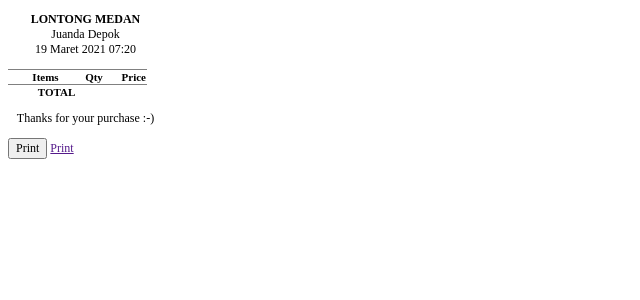
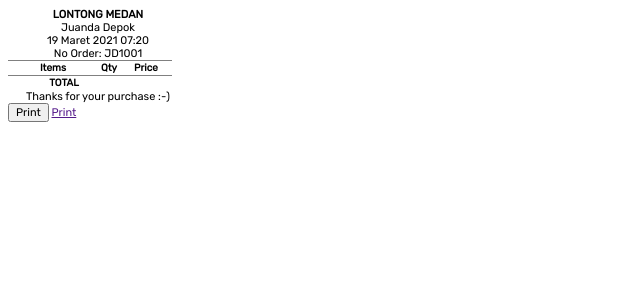
Before and after one commit to rumahaah/posq, a Django app: page /pos/cobaorder in a window 1280 px wide. Shown: the top 300 px of the page, without its empty margins (0-640 px from the left). Run offline with Django 3.2, Linux system fonts and the light colour scheme; data that the repository does not hold is empty.

Commit message:
sync with other endpoint

```diff
--- /dev/null
+++ b/pos/static/css/rubik.css
@@ -0,0 +1,40 @@
+/* cyrillic-ext */
+@font-face {
+  font-family: 'Rubik';
+  font-style: normal;
+  font-weight: 400;
+  src: url(../webfonts/iJWZBXyIfDnIV5PNhY1KTN7Z-Yh-B4iFWkU1Z4Y.woff2) format('woff2');
+  unicode-range: U+0460-052F, U+1C80-1C88, U+20B4, U+2DE0-2DFF, U+A640-A69F, U+FE2E-FE2F;
+}
+/* cyrillic */
+@font-face {
+  font-family: 'Rubik';
+  font-style: normal;
+  font-weight: 400;
+  src: url(../webfonts/iJWZBXyIfDnIV5PNhY1KTN7Z-Yh-B4iFU0U1Z4Y.woff2) format('woff2');
+  unicode-range: U+0400-045F, U+0490-0491, U+04B0-04B1, U+2116;
+}
+/* hebrew */
+@font-face {
+  font-family: 'Rubik';
+  font-style: normal;
+  font-weight: 400;
+  src: url(../webfonts/iJWZBXyIfDnIV5PNhY1KTN7Z-Yh-B4iFVUU1Z4Y.woff2) format('woff2');
+  unicode-range: U+0590-05FF, U+20AA, U+25CC, U+FB1D-FB4F;
+}
+/* latin-ext */
+@font-face {
+  font-family: 'Rubik';
+  font-style: normal;
+  font-weight: 400;
+  src: url(../webfonts/iJWZBXyIfDnIV5PNhY1KTN7Z-Yh-B4iFWUU1Z4Y.woff2) format('woff2');
+  unicode-range: U+0100-024F, U+0259, U+1E00-1EFF, U+2020, U+20A0-20AB, U+20AD-20CF, U+2113, U+2C60-2C7F, U+A720-A7FF;
+}
+/* latin */
+@font-face {
+  font-family: 'Rubik';
+  font-style: normal;
+  font-weight: 400;
+  src: url(../webfonts/iJWZBXyIfDnIV5PNhY1KTN7Z-Yh-B4iFV0U1.woff2) format('woff2');
+  unicode-range: U+0000-00FF, U+0131, U+0152-0153, U+02BB-02BC, U+02C6, U+02DA, U+02DC, U+2000-206F, U+2074, U+20AC, U+2122, U+2191, U+2193, U+2212, U+2215, U+FEFF, U+FFFD;
+}
--- a/pos/templates/receipttoprint.html
+++ b/pos/templates/receipttoprint.html
@@ -1,104 +1,57 @@
- {% load humanize %}{% load extratemplate %}<!DOCTYPE html>
+ {% load humanize %}{% load extratemplate %}{% load static %}<!DOCTYPE html>
  <html lang="en">
  <head>
   <meta charset="UTF-8">
   <meta name="viewport" content="width=device-width, initial-scale=1.0">
   <meta http-equiv="X-UA-Compatible" content="ie=edge">
-        <!-- <link rel="stylesheet" href="style.css"> -->
+  <link rel="stylesheet" type="text/css" href="{% static 'css/rubik.css' %}">
   <style type="text/css">
    * {
-               font-size: 12px;
-               /*font-family: Lucida Bright;*/
-               /*font-family: garamond;*/
-               /*font-family: georgia;*/
-               /*font-family: Helvetica;*/
-               /*font-family: Candara;*/
-               /*font-family: Calibri;*/
-               font-family: Perpetua;
-               /*font-family: Cambria;*/
-           }
-           td, th, tr, table {
-               border-top: 1px solid gray;
-               border-collapse: collapse;
-               font-size: 11px;
-           }
-           td.description, th.description {
-               width: 95px;
-               max-width: 95px;
-               text-transform: uppercase;
-           }
-           td.quantity, th.quantity {
-               width: 20px;
-               max-width: 20px;
-               word-break: break-all;
-           }
-           td.price, th.price {
-               width: 40px;
-               max-width: 40px;
-               word-break: break-all;
-               text-align: right;
-           }
-           .centered {
-               text-align: center;
-               align-content: center;
-           }
-           .ticket {
-               width: 155px;
-               max-width: 155px;
-           }
-           img {
-               max-width: inherit;
-               width: inherit;
-           }
-           @media print {
-               .hidden-print,
-               .hidden-print * {
-                   display: none !important;
-               }
-           }
+      font-size: 11px; font-family: 'Rubik'; }
+      td, th, tr, table { border-top: 1px solid gray; border-collapse: collapse; font-size: 10px; }
+      td.description, th.description { width: 110px; max-width: 110px; text-transform: uppercase; }
+      td.quantity, th.quantity { width: 20px; max-width: 20px; word-break: break-all; }
+      td.price, th.price { width: 50px; max-width: 50px; word-break: break-all; text-align: right; }
+      .centered { text-align: center; align-content: center; }
+      .ticket { width: 180px; max-width: 180px; }
+      img { max-width: inherit; width: inherit; }
+      @media print { .hidden-print, .hidden-print * { display: none !important; }}
    </style>
-        <title>Receipt - Order</title>
+   <title>Receipt example</title>
 </head>
 <body>
   <div class="ticket">
    <!-- <img src="./logo.png" alt="Logo"> -->
-            <p class="centered" ><span style="font-weight: bold;">LONTONG MEDAN</span>
+   <div class="centered" ><span style="font-weight: bold;">LONTONG MEDAN</span>
       <br>Juanda Depok
-                <br>{% now "j F Y H:i" %}</p>
+      <br><span style="font-size: 10;">{% now "j F Y H:i" %}</span>
+      <br><span style="font-size: 10;">No Order: JD1001</span>
+   </div>
    <table>
     <thead>
      <tr>
       <th class="">Items</th>
       <th class="quantity">Qty</th>
-                        <th class="price">Price</th>
+      <th class="quantity">Price</th>
    </tr>
 </thead>
 <tbody>{% for order in orders %}{% for orderitem in order.order_item_set.all %}
   <tr>
    <td class="description">{{ orderitem.product.name }} @{{ orderitem.product.price|floatformat|intcomma }}</td>
    <td class="quantity centered">{{ orderitem.quantity }}</td>
-                        <!-- <td class="price">{{ orderitem.product.price|floatformat|intcomma }}</td> -->
    <td class="price">{% multiply orderitem.quantity orderitem.product.price %}</td>
 </tr>{% endfor %}{% endfor %}
 <tr>
    <td colspan="2" class="description centered" style="font-weight: bold;">Total</td>
-                        <!-- <td></td> -->
    <td class="price" style="font-weight: bold;">{% for order in orders %}{{ order.total_price|floatformat|intcomma }}{% endfor %}</td>
 </tr>
 </tbody>
 </table>
-            <p class="centered">Thanks for your purchase :-)</p>
+<div style="text-align: center;">Thanks for your purchase :-)</div>
 </div>
 <button id="btnPrint" class="hidden-print">Print</button>
 <a class="" href="" class="hidden-print">Print</a>
-        <script type="text/javascript">
-           const $btnPrint = document.querySelector("#btnPrint");
-           $btnPrint.addEventListener("click", () => {
-               window.print();
-           });
-
-         window.onload = window.print;
-        </script>
-
+<script type="text/javascript"> const $btnPrint = document.querySelector("#btnPrint"); $btnPrint.addEventListener("click", () => {window.print();});
+// window.onload = window.print; </script>
 </body>
 </html>
```
Also changed, not shown: pos/static/webfonts/iJWZBXyIfDnIV5PNhY1KTN7Z-Yh-B4iFU0U1Z4Y.woff2 (added), pos/static/webfonts/iJWZBXyIfDnIV5PNhY1KTN7Z-Yh-B4iFV0U1.woff2 (added), pos/static/webfonts/iJWZBXyIfDnIV5PNhY1KTN7Z-Yh-B4iFVUU1Z4Y.woff2 (added), pos/static/webfonts/iJWZBXyIfDnIV5PNhY1KTN7Z-Yh-B4iFWUU1Z4Y.woff2 (added), pos/static/webfonts/iJWZBXyIfDnIV5PNhY1KTN7Z-Yh-B4iFWkU1Z4Y.woff2 (added). Lines whose indentation alone changed are shown as unchanged.
